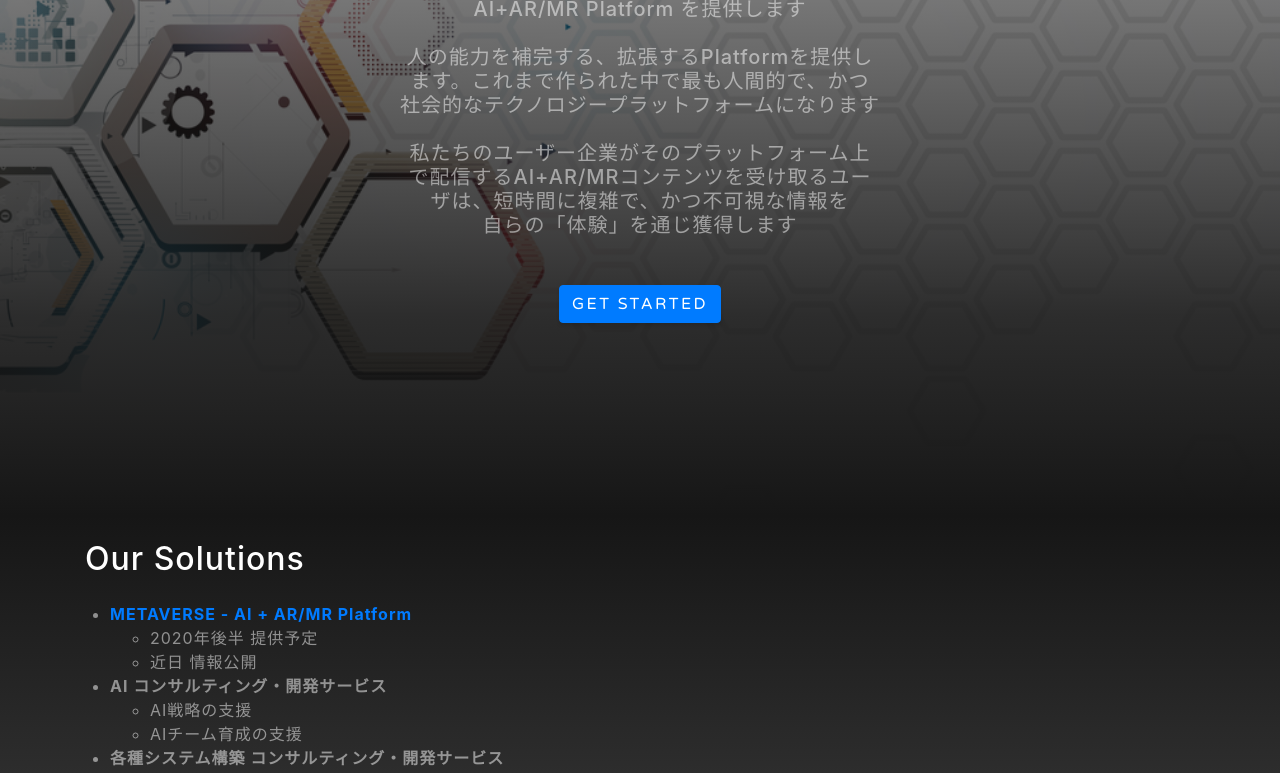
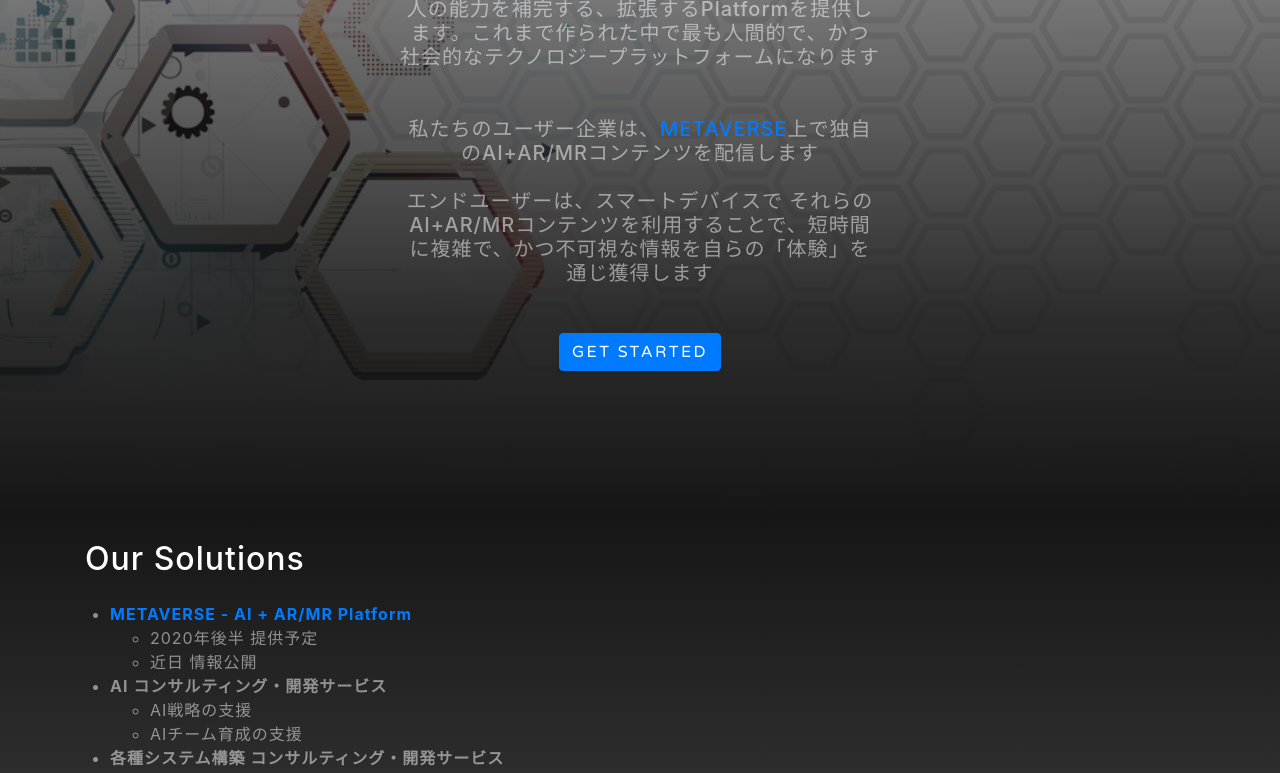
Before and after one commit to lions-data/website, a website with bundled scripts: page index.html in a window 1280 px wide. Shown: the part 284-1057 px from the top of the page. Built offline with nearby package versions, Linux system fonts and the light colour scheme.

Commit message:
Modify the top page

```diff
--- a/index.html
+++ b/index.html
@@ -51,7 +51,7 @@
       <div class="container d-flex h-100 align-items-center">
         <div class="mx-auto text-center">
           <h1 class="mx-auto my-0">METAVERSE</h1>
-          <h2 class="text-white-50 mx-auto mt-2 mb-5">2020年後半、私たちは、<a href="">METAVERSE</a> - AI+AR/MR Platform を提供します<br/><br/>人の能力を補完する、拡張するPlatformを提供します。これまで作られた中で最も人間的で、かつ社会的なテクノロジープラットフォームになります<br/><br/>私たちのユーザー企業がそのプラットフォーム上で配信するAI+AR/MRコンテンツを受け取るユーザは、短時間に複雑で、かつ不可視な情報を<br/>自らの「体験」を通じ獲得します</h2>
+          <h2 class="text-white-50 mx-auto mt-2 mb-5">2020年後半、私たちは、<a href="">METAVERSE</a> - AI+AR/MR Platform を提供します<br/><br/>人の能力を補完する、拡張するPlatformを提供します。これまで作られた中で最も人間的で、かつ社会的なテクノロジープラットフォームになります<br/><br/><br/>私たちのユーザー企業は、<a href="">METAVERSE</a>上で独自のAI+AR/MRコンテンツを配信します<br/><br/>エンドユーザーは、スマートデバイスで それらのAI+AR/MRコンテンツを利用することで、短時間に複雑で、かつ不可視な情報を自らの「体験」を通じ獲得します</h2>
           <a href="#solutions" class="btn btn-primary js-scroll-trigger">Get Started</a>
         </div>
       </div>
```
